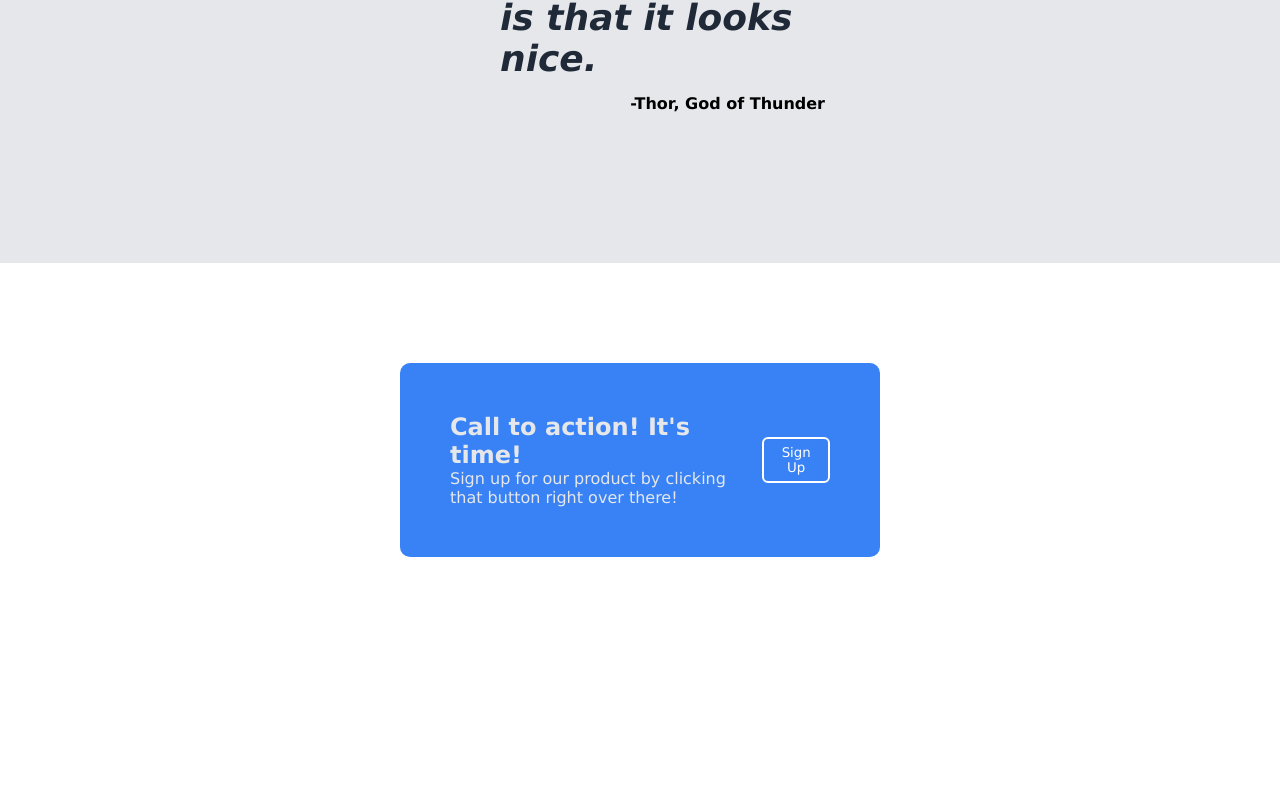
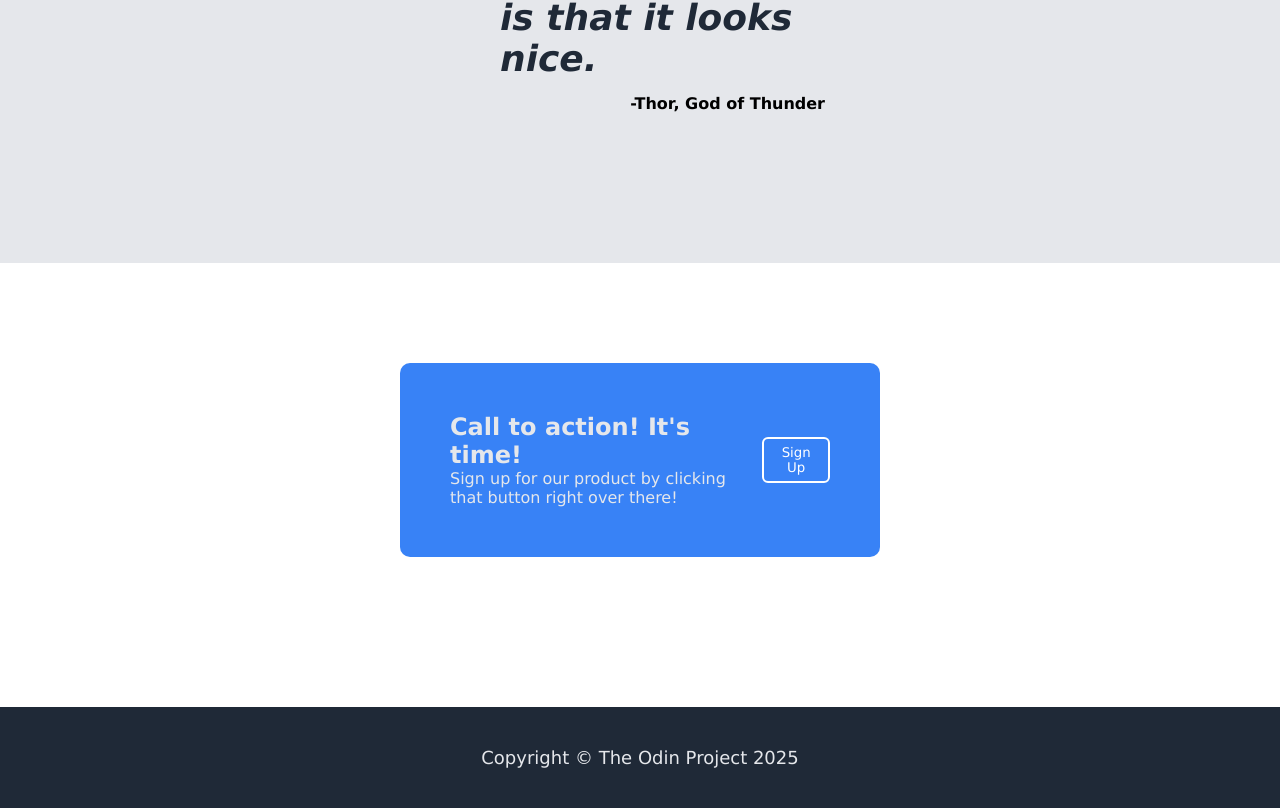
Before and after one commit to Bamshak90/project-landing-page, a plain HTML site: page index.html in a window 1280 px wide. Shown: the part 1653-2461 px from the top of the page. Before the commit the page ends 2360 px from the top, so only its background shows below. Drawn offline with Linux system fonts and the light colour scheme.

Commit message:
Completed the first version of the project by including the footer and styling it.

```diff
--- a/index.html
+++ b/index.html
@@ -107,7 +107,11 @@
 
     </div>
 
+    <!-- Start of footer -->
 
+    <footer class="footer">
+        <div>Copyright &copy; The Odin Project 2025</div>
+    </footer>
 
 
 
--- a/style.css
+++ b/style.css
@@ -76,7 +76,7 @@ li {
 
 
 .hero-section .btn {
-    padding: 8px 20px;
+    padding: 8px 25px;
     border: none;
     border-radius: 6px;
     background-color: #3882f6;
@@ -186,4 +186,14 @@ li {
     background-color: #3882f6;
     color: #fff;
     border: 2px solid #fff;
+    cursor: pointer;
 }
+
+
+footer {
+    background-color: #1f2937;
+    padding: 40px;
+    text-align: center;
+    color: #e5e7eb;
+    font-size: 18px;
+}
```
